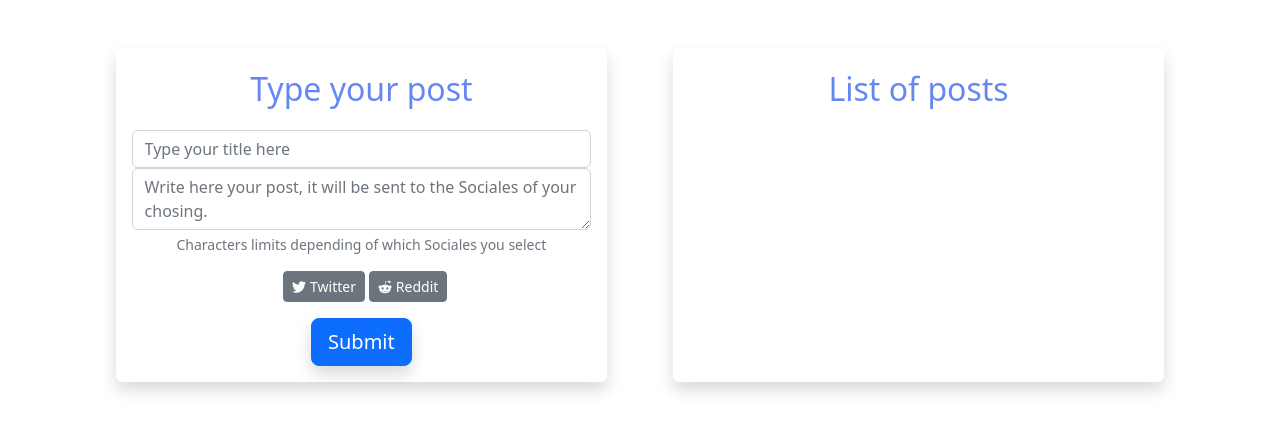
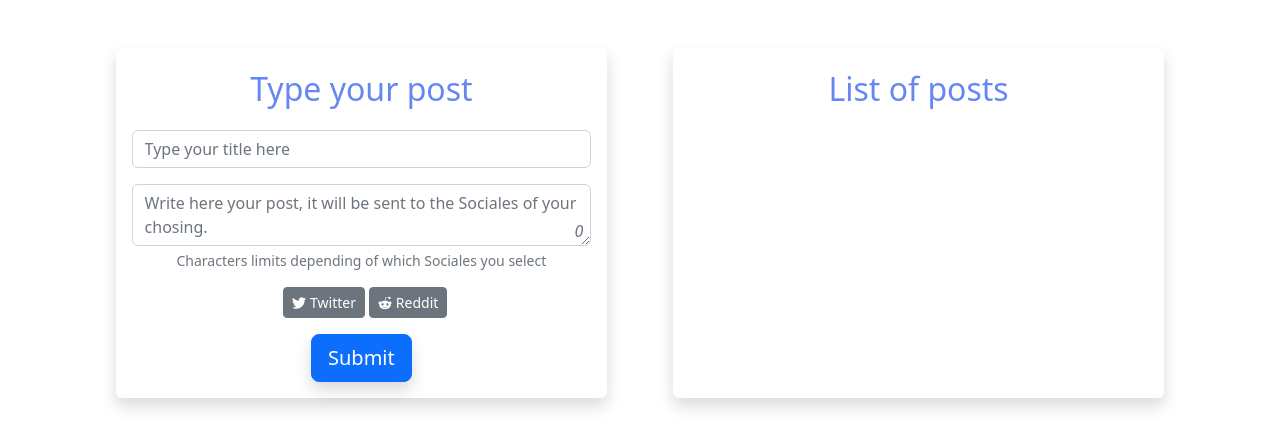
Before and after one commit to Tablerase/Vigie, a Flask app: page /post in a window 1280 px wide. Shown: the part 100-548 px from the top of the page. Run offline with Flask 3, Linux system fonts and the light colour scheme; a user stored in the database is signed in; parts of the project's set-up code (start-up, migrations or seed data) failed here and were passed over; some libraries are stand-ins or nearby versions.

Commit message:
count on form

```diff
--- a/static/styles.css
+++ b/static/styles.css
@@ -17,6 +17,13 @@ span.material-symbols-outlined
   width: 1em;
   height: 1em;
   vertical-align: -.125em;
+}
+
+/* count */
+#charCount {
+  position: absolute;
+  bottom: 3px;
+  right: 8px;
 }
 
 /* -------------- Color Theme --------------- */
@@ -54,8 +61,6 @@ h2
 }
 
 
-
-
 /* ---------------- Scrollbar ---------------- */
 html
 {
--- a/templates/post.html
+++ b/templates/post.html
@@ -11,8 +11,11 @@
 
                 <div class="mb-3">
                     <label for="texttopost" class="form-label"><h2>Type your post</h2></label>
-                    <input type="text" class="form-control" id="content-title" placeholder="Type your title here">
-                    <textarea class="form-control" aria-label="With textarea" placeholder="Write here your post, it will be sent to the Sociales of your chosing." aria-describedby="posthelp" id="texttopost" name="texttopost" required></textarea>
+                    <input type="text" class="form-control mb-3" id="content-title" placeholder="Type your title here">
+                    <div class="position-relative">
+                    <textarea class="form-control" aria-label="With textarea" placeholder="Write here your post, it will be sent to the Sociales of your chosing." aria-describedby="posthelp" id="texttopost" name="texttopost" required oninput="checkLength()"></textarea>
+                    <count id="charCount" class="fst-italic text-muted">0</count>
+                    </div>
                     <div id="posthelp" class="form-text">Characters limits depending of which Sociales you select</div>
                 </div>
 
@@ -55,6 +58,32 @@
                     }
                 });
             </script>
+            <script>
+                var maxLength = 280;
+                // check for twitter
+                document.getElementById("tweet-form").addEventListener("change", function() {
+                    var myElement = document.getElementById("charCount");
+                    if (this.checked) {
+                        myElement.style.display = "block";
+                        maxLength = 280;
+                    }
+                    else {
+                    myElement.style.display = "none";
+                    maxLength = 2000;
+                    }
+                });
+                // enforce check lenght
+                document.getElementById("texttopost").addEventListener("input", checkLength);
+                // lenght count
+                function checkLength() {
+                    var myTextarea = document.getElementById("texttopost");
+                    var charCount = document.getElementById("charCount");
+                    if (myTextarea.value.length > maxLength) {
+                    myTextarea.value = myTextarea.value.substring(0, maxLength);
+                    }
+                    charCount.innerHTML = myTextarea.value.length;
+                }
+            </script>
         </div>
 
         <div class="col-md-5 shadow p-3 mb-5 bg-body rounded">
```
Also changed, not shown: 1 other file.
